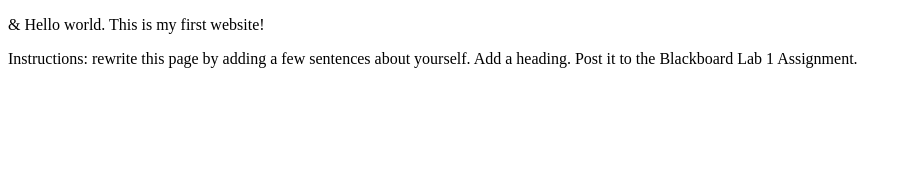
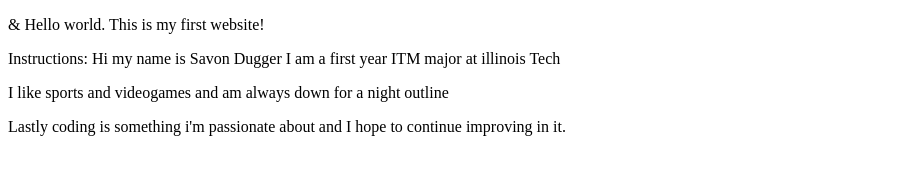
Before and after one commit to Grasaia/Lab1, a plain HTML site: page index.html.html in a window 1280 px wide. Shown: the whole page, without its empty margins (0-912 px from the left). Drawn offline with Linux system fonts and the light colour scheme.

Commit message:
final draft on my lab 1 assignment

```diff
--- a/index.html.html
+++ b/index.html.html
@@ -6,6 +6,8 @@
 </head>
 <body>
   <p>&amp; Hello world. This is my first website!</p>
-  <p>Instructions: rewrite this page by adding a few sentences about yourself. Add a heading. Post it to the Blackboard Lab 1 Assignment.</p>
+  <p>Instructions: Hi my name is Savon Dugger I am a first year ITM major at illinois Tech<p>
+  <p>I like sports and videogames and am always down for a night outline</p>
+  <p>Lastly coding is something i'm passionate about and I hope to continue improving in it.<p>
 </body>
 </html>
```
